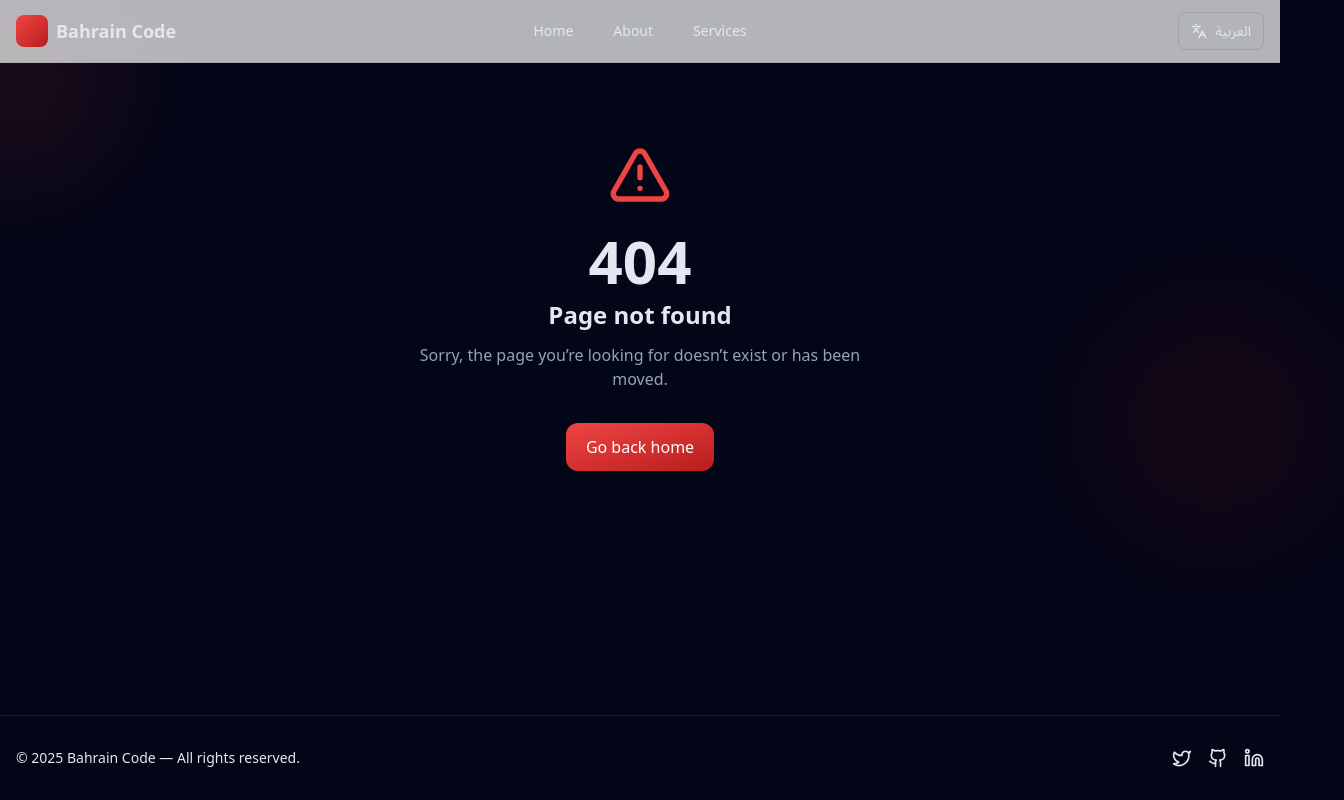
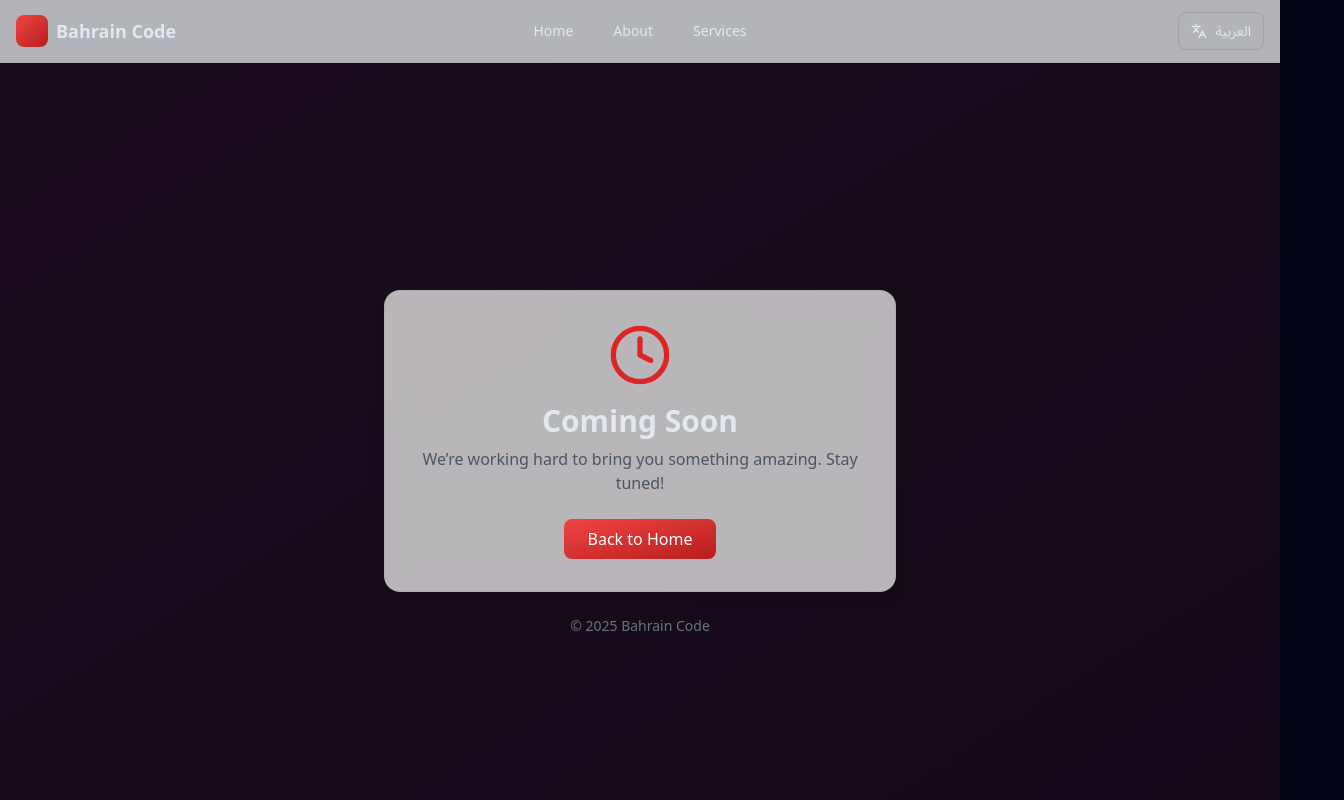
Before and after one commit to matmood-dev/Bahrain-Code, a React (Vite) app: page /coming-soon in a window 1280 px wide. Before the commit this address had no page. Shown: the top 800 px of the page, 1344 px wide, since content can reach past the window. Built offline with nearby package versions, Linux system fonts and the light colour scheme.

Commit message:
coming soon page

```diff
--- a/src/App.tsx
+++ b/src/App.tsx
@@ -2,6 +2,8 @@
 import { Routes, Route } from "react-router-dom";
 
 import NotFound from "./pages/NotFound";
+import ComingSoon from "./pages/ComingSoon";
+
 import Home from "./pages/Home";
 import About from "./pages/About/About";
 import Services from "./pages/Services/Services";
@@ -13,6 +15,8 @@ export default function App() {
   return (
     <Routes>
       <Route path="*" element={<NotFound t={t} />} />
+      <Route path="/coming-soon" element={<ComingSoon t={t} />} />
+
       <Route path="/" element={<Home t={t} />} />
       <Route path="/about" element={<About t={t} />} />
       <Route path="/services" element={<Services t={t} />} />
--- a/src/locales/ar.json
+++ b/src/locales/ar.json
@@ -253,5 +253,10 @@
             "subtitle": "أخبرنا عن منتجك، وسنقترح لك خطة تناسب النطاق والسرعة والميزانية.",
             "button": "ابدأ مشروعك"
         }
+    },
+    "comingSoon": {
+        "title": "قريباً",
+        "subtitle": "نعمل جاهدين لنقدم لك شيئاً مذهلاً. ترقبونا!",
+        "backHome": "العودة إلى الرئيسية"
     }
 }
--- a/src/locales/en.json
+++ b/src/locales/en.json
@@ -253,5 +253,10 @@
       "subtitle": "Tell us about your product, and we’ll propose a path that fits scope, speed, and budget.",
       "button": "Start Your Project"
     }
+  },
+  "comingSoon": {
+    "title": "Coming Soon",
+    "subtitle": "We’re working hard to bring you something amazing. Stay tuned!",
+    "backHome": "Back to Home"
   }
 }
--- /dev/null
+++ b/src/pages/ComingSoon.tsx
@@ -0,0 +1,30 @@
+import { Clock } from "lucide-react";
+import { Link } from "react-router-dom";
+
+import DefaultLayout from "../layouts/DefaultLayout";
+
+export default function ComingSoon({ t }: TProp) {
+  return (
+    <DefaultLayout>
+      <div className="min-h-screen flex flex-col items-center justify-center text-center px-4 bg-gradient-to-br from-brand-500/10 to-brand-700/10">
+        <div className="bg-white/70 dark:bg-black/40 backdrop-blur-lg p-8 rounded-2xl shadow-lg max-w-lg w-full border border-black/5 dark:border-white/10">
+          <Clock className="w-16 h-16 text-brand-600 dark:text-brand-300 mx-auto mb-4" />
+          <h1 className="text-3xl font-bold mb-2">{t("comingSoon.title")}</h1>
+          <p className="text-gray-600 dark:text-gray-300 mb-6">
+            {t("comingSoon.subtitle")}
+          </p>
+          <Link
+            to="/"
+            className="inline-block px-6 py-2 rounded-lg bg-gradient-to-br from-brand-500 to-brand-700 text-white font-medium hover:opacity-90 transition"
+          >
+            {t("comingSoon.backHome")}
+          </Link>
+        </div>
+
+        <p className="mt-6 text-sm text-gray-500 dark:text-gray-400">
+          © {new Date().getFullYear()} {t("home.brand")}
+        </p>
+      </div>
+    </DefaultLayout>
+  );
+}
```
